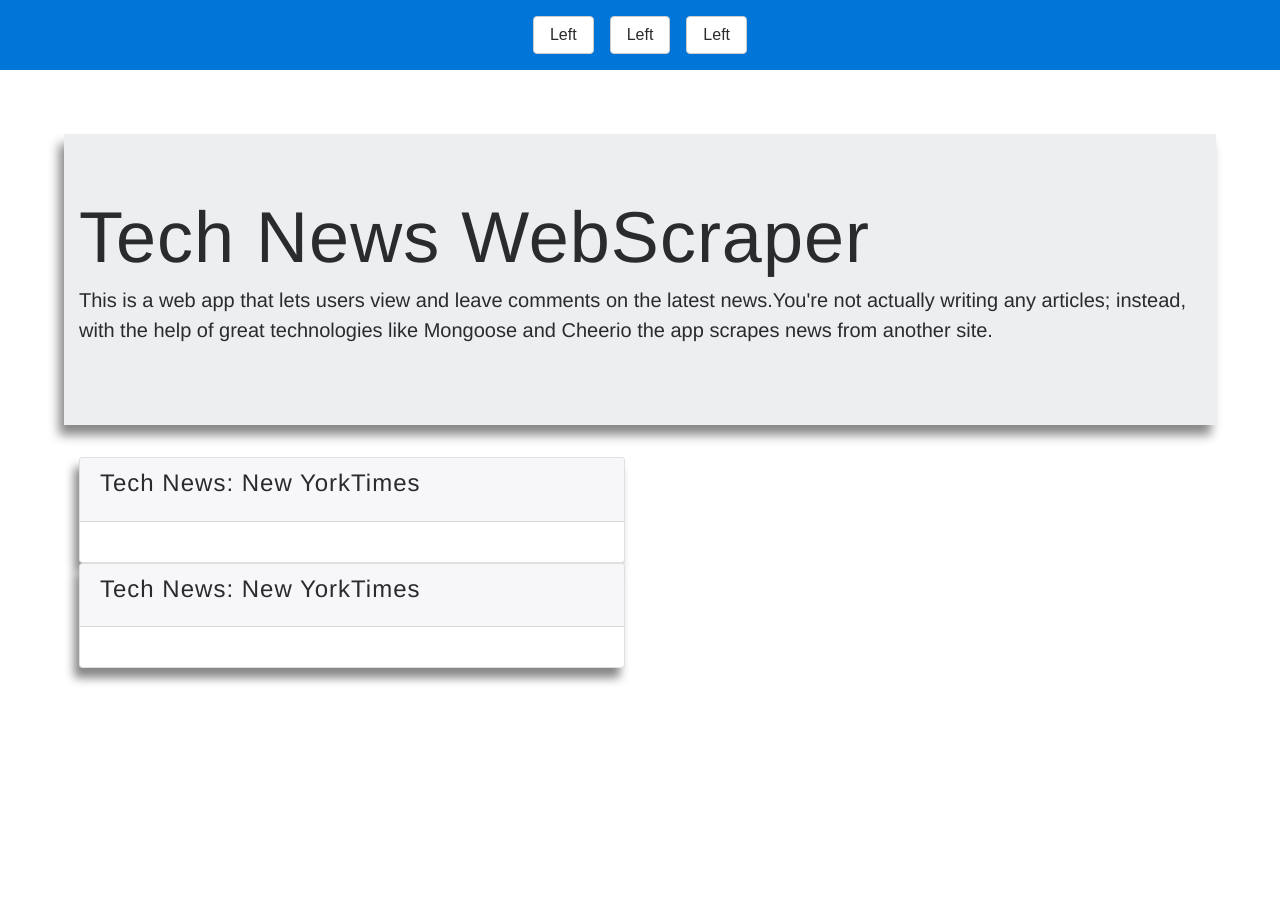
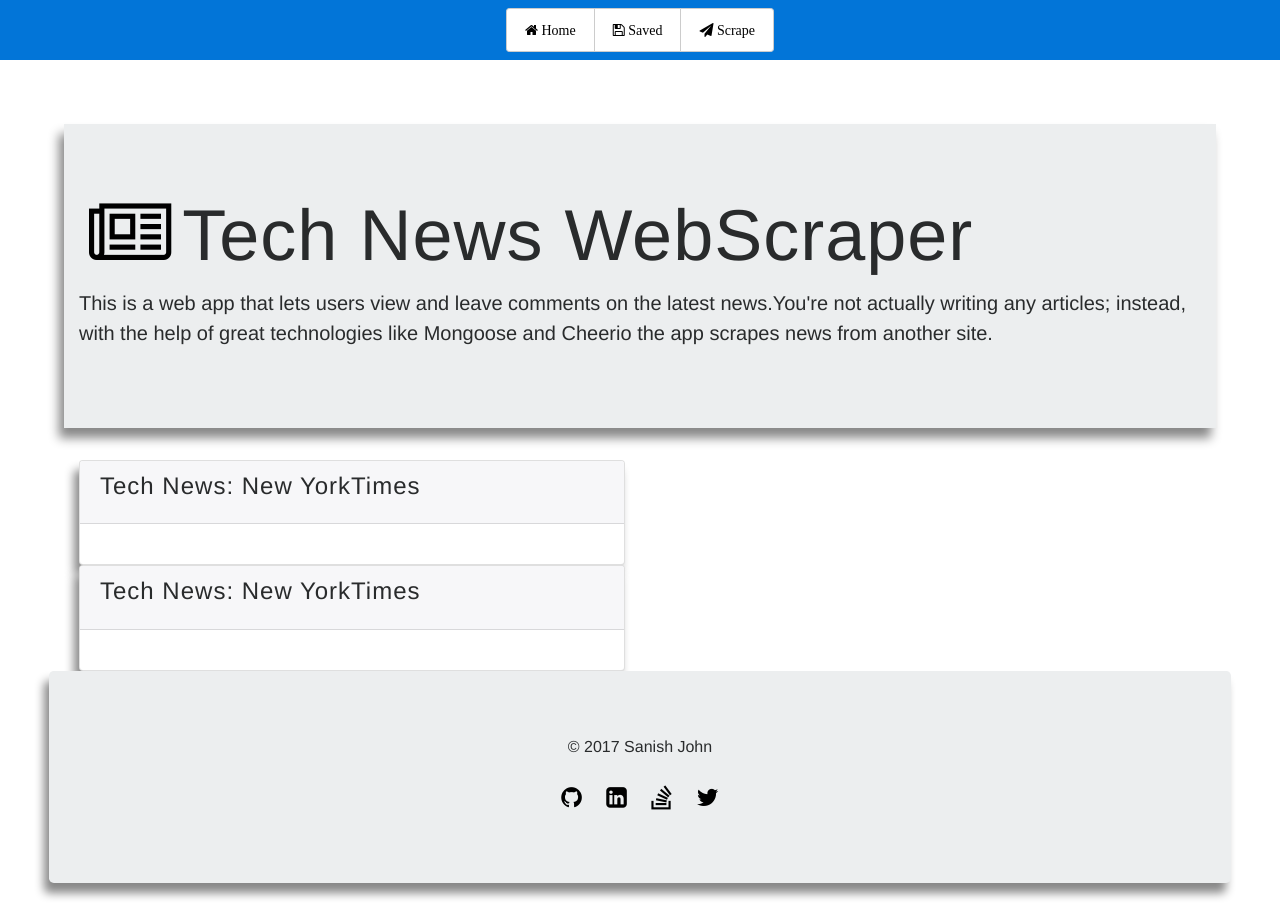
Before and after one commit to sanishj/NewsScraper, a website: page public/index.html in a window 1280 px wide. Before the commit the page ends 800 px from the top, so only its background shows below. Drawn offline with nearby package versions, Linux system fonts and the light colour scheme; no server answers.

Commit message:
this is incremental update

```diff
--- a/public/index.html
+++ b/public/index.html
@@ -10,22 +10,26 @@
     <link rel="stylesheet" href="https://maxcdn.bootstrapcdn.com/bootstrap/4.0.0-alpha.6/css/bootstrap.min.css" integrity="sha384-rwoIResjU2yc3z8GV/NPeZWAv56rSmLldC3R/AZzGRnGxQQKnKkoFVhFQhNUwEyJ"
         crossorigin="anonymous">
     <link rel="stylesheet" type="text/css" href="styles.css">
+    <!-- font awesome -->
+    <link rel="stylesheet" href="https://cdnjs.cloudflare.com/ajax/libs/font-awesome/4.7.0/css/font-awesome.min.css">
     <title>News Scraper</title>
 </head>
 
 <body>
     <nav class="navbar sticky-top bg-primary">
-        <div class="d-flex flex-row">
-            <div class="p-2"> <button type="button" class="btn btn-secondary">Left</button></div>
-            <div class="p-2"><button type="button" class="btn btn-secondary">Left</button></div>
-            <div class="p-2"><button type="button" class="btn btn-secondary">Left</button></div>
+        <div class="d-flex flex-row-reverse">
+            <div class="btn-group btn-group-sm" role="group" aria-label="Basic example">
+                <button type="button" class="btn btn-secondary"><i class="fa fa-home" aria-hidden="true" href="/"> Home</i></button>
+                <button type="button" class="btn btn-secondary"><i class="fa fa-floppy-o" aria-hidden="true" href="/saved"> Saved</i></button>
+                <button type="button" class="btn btn-secondary" id><i class="fa fa-paper-plane" aria-hidden="true"> Scrape</i></button>
+            </div>
         </div>
     </nav>
 
     <div id="wrapper">
         <div class="jumbotron jumbotron-fluid">
             <div class="container-fluid">
-                <h1 class="display-3">Tech News WebScraper</h1>
+                <h1 class="display-3"><i class="fa fa-newspaper-o" aria-hidden="true"></i>Tech News WebScraper</h1>
                 <p class="lead">This is a web app that lets users view and leave comments on the latest news.You're not actually writing
                     any articles; instead, with the help of great technologies like Mongoose and Cheerio the app scrapes
                     news from another site.</p>
@@ -59,6 +63,18 @@
                     </div>
                 </div>
             </div>
+            <!-- Footer Section -->
+            <div class="col-md-12 text-center jumbotron">
+                <footer class="footer">
+                    <p>&copy; 2017 Sanish John</p>
+                    <div class="icons">
+                        <a href="https://github.com/sanishj" target="_blank"><i style="font-size:24px" class="fa">&#xf09b;</i></a>
+                        <a href="https://www.linkedin.com/in/sanishjohn/" target="_blank"><i style="font-size:24px" class="fa">&#xf08c;</i></a>
+                        <a href="https://stackexchange.com/users/10555759/sanishj" target="_blank"><i style="font-size:24px" class="fa">&#xf16c;</i></a>
+                        <a href="https://twitter.com/sanishj" target="_blank"><i style="font-size:24px" class="fa">&#xf099;</i></a>
+                    </div>
+                </footer>
+            </div>
         </div>
         <div id="notes" class="col-md-5"></div>
     </div>
--- a/public/styles.css
+++ b/public/styles.css
@@ -21,19 +21,6 @@ h6 {
     letter-spacing: 1px
 }
 
-a {
-    -webkit-transition: all .35s;
-    -moz-transition: all .35s;
-    transition: all .35s;
-    color: #fdcc52;
-    font-size: 16px;
-}
-
-a:focus,
-a:hover {
-    color: #fcbd20
-}
-
 #wrapper {
     width: 90%;
     margin-left: auto;
@@ -51,3 +38,8 @@ a:hover {
     box-shadow: -5px 10px 10px #888888;
     /* height: 250px; */
 }
+
+.fa {
+    padding: 10px;
+    color: black;
+}
--- a/server.js
+++ b/server.js
@@ -23,7 +23,7 @@ app.use(bodyParser.urlencoded({
 app.use(express.static("public"));
 
 // Database configuration with mongoose
-mongoose.connect("mongodb://localhost/technews-webscraper" || "heroku");
+mongoose.connect("mongodb://localhost/technews-webscraper" || "mongodb://heroku_lb12klbr:tj5rvmjm2g1g85gjc6ps1950mb@ds149724.mlab.com:49724/heroku_lb12klbr");
 var db = mongoose.connection;
 
 // Show any mongoose errors
```
